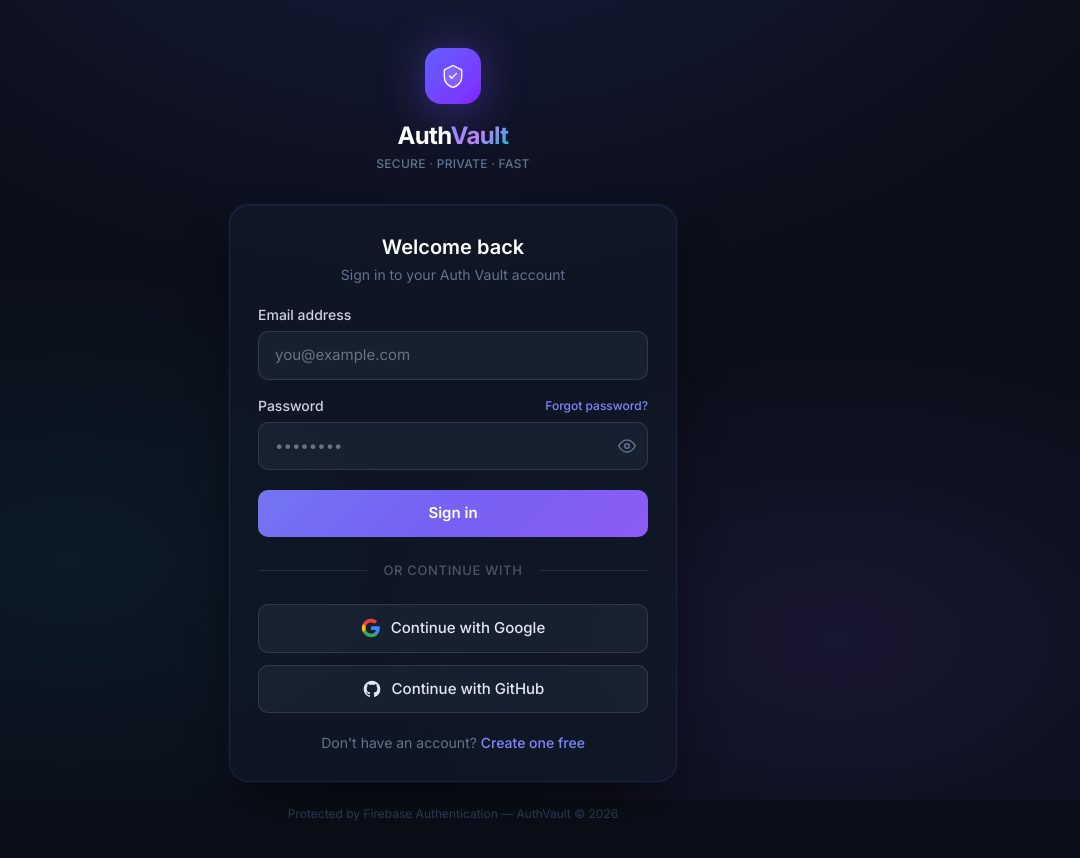
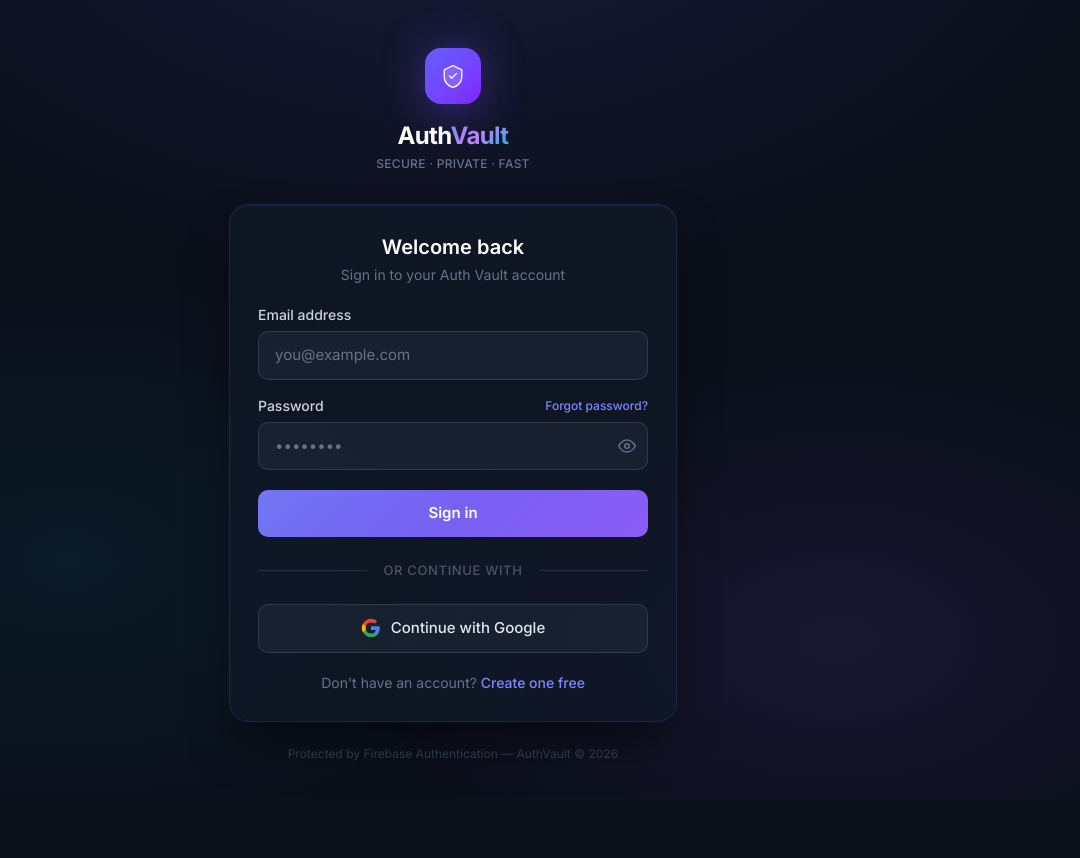
Before and after one commit to YashG1195/auth-vault, a React (Vite) app: page /login in a window 1280 px wide. Shown: the top 858 px of the page, without its empty margins (187-1267 px from the left). After the commit the page ends 810 px from the top, so only its background shows below. Built offline with nearby package versions, Linux system fonts and the light colour scheme; no server answers.

Commit message:
refactor: remove GitHub OAuth, keep Email + Google only

```diff
--- a/src/context/AuthContext.jsx
+++ b/src/context/AuthContext.jsx
@@ -8,7 +8,7 @@
   updateProfile,
   onAuthStateChanged,
 } from 'firebase/auth'
-import { auth, googleProvider, githubProvider } from '../firebase/config'
+import { auth, googleProvider } from '../firebase/config'
 import { createUserProfile, getUserProfile } from '../services/userService'
 
 // Create the auth context
@@ -54,18 +54,6 @@
     setAuthLoading(true)
     try {
       const result = await signInWithPopup(auth, googleProvider)
-      // Create profile if first time
-      await createUserProfile(result.user)
-      return result.user
-    } finally {
-      setAuthLoading(false)
-    }
-  }
-
-  async function loginWithGithub() {
-    setAuthLoading(true)
-    try {
-      const result = await signInWithPopup(auth, githubProvider)
       // Create profile if first time
       await createUserProfile(result.user)
       return result.user
@@ -125,7 +113,6 @@
     signup,
     login,
     loginWithGoogle,
-    loginWithGithub,
     logout,
     resetPassword,
     updateUserDisplayName,
--- a/src/firebase/config.js
+++ b/src/firebase/config.js
@@ -2,7 +2,6 @@
 import {
   getAuth,
   GoogleAuthProvider,
-  GithubAuthProvider,
 } from 'firebase/auth'
 import { getFirestore } from 'firebase/firestore'
 
@@ -29,8 +28,6 @@
 export const googleProvider = new GoogleAuthProvider()
 googleProvider.setCustomParameters({ prompt: 'select_account' })
 
-export const githubProvider = new GithubAuthProvider()
-githubProvider.addScope('read:user')
-githubProvider.addScope('user:email')
+
 
 export default app
--- a/src/pages/Login.jsx
+++ b/src/pages/Login.jsx
@@ -13,11 +13,6 @@
   </svg>
 )
 
-const GithubIcon = () => (
-  <svg width="20" height="20" viewBox="0 0 24 24" fill="currentColor">
-    <path d="M12 2C6.477 2 2 6.484 2 12.017c0 4.425 2.865 8.18 6.839 9.504.5.092.682-.217.682-.483 0-.237-.008-.868-.013-1.703-2.782.605-3.369-1.343-3.369-1.343-.454-1.158-1.11-1.466-1.11-1.466-.908-.62.069-.608.069-.608 1.003.07 1.531 1.032 1.531 1.032.892 1.53 2.341 1.088 2.91.832.092-.647.35-1.088.636-1.338-2.22-.253-4.555-1.113-4.555-4.951 0-1.093.39-1.988 1.029-2.688-.103-.253-.446-1.272.098-2.65 0 0 .84-.27 2.75 1.026A9.564 9.564 0 0112 6.844c.85.004 1.705.115 2.504.337 1.909-1.296 2.747-1.027 2.747-1.027.546 1.379.202 2.398.1 2.651.64.7 1.028 1.595 1.028 2.688 0 3.848-2.339 4.695-4.566 4.943.359.309.678.92.678 1.855 0 1.338-.012 2.419-.012 2.747 0 .268.18.58.688.482A10.019 10.019 0 0022 12.017C22 6.484 17.522 2 12 2z"/>
-  </svg>
-)
 
 const EyeIcon = ({ open }) => open ? (
   <svg width="18" height="18" viewBox="0 0 24 24" fill="none" stroke="currentColor" strokeWidth="2">
@@ -33,7 +28,7 @@
 )
 
 export default function Login() {
-  const { login, loginWithGoogle, loginWithGithub, authLoading } = useAuth()
+  const { login, loginWithGoogle, authLoading } = useAuth()
   const navigate = useNavigate()
   const location = useLocation()
   const from = location.state?.from?.pathname || '/dashboard'
@@ -64,18 +59,6 @@
     setError('')
     try {
       await loginWithGoogle()
-      navigate(from, { replace: true })
-    } catch (err) {
-      if (err.code !== 'auth/popup-closed-by-user') {
-        setError(getFriendlyError(err.code))
-      }
-    }
-  }
-
-  async function handleGithub() {
-    setError('')
-    try {
-      await loginWithGithub()
       navigate(from, { replace: true })
     } catch (err) {
       if (err.code !== 'auth/popup-closed-by-user') {
@@ -183,16 +166,6 @@
           <GoogleIcon />
           Continue with Google
         </button>
-        <button
-          id="login-github-btn"
-          type="button"
-          className="btn-oauth"
-          onClick={handleGithub}
-          disabled={isLoading}
-        >
-          <GithubIcon />
-          Continue with GitHub
-        </button>
       </div>
 
       {/* Sign up link */}
```
